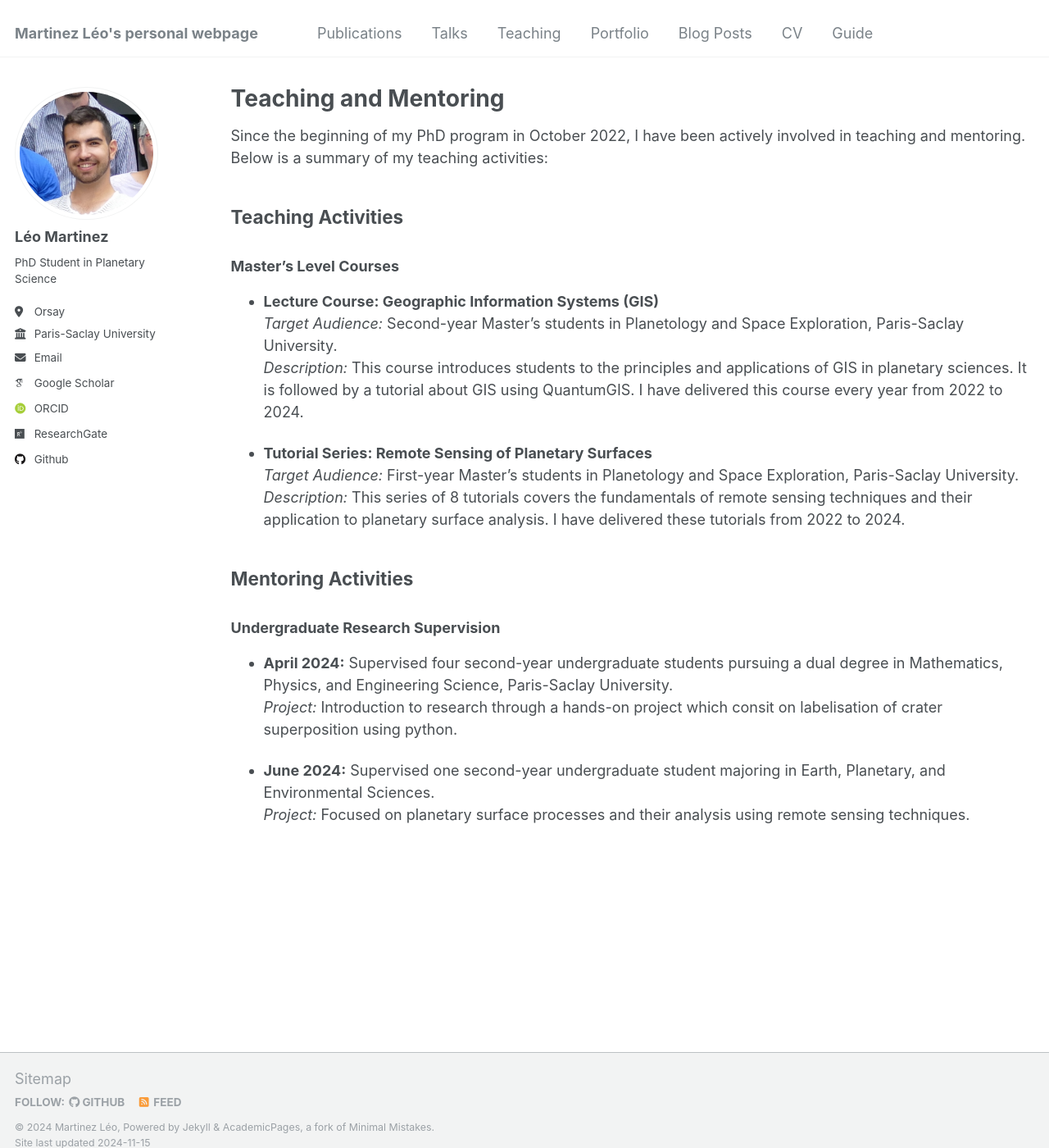
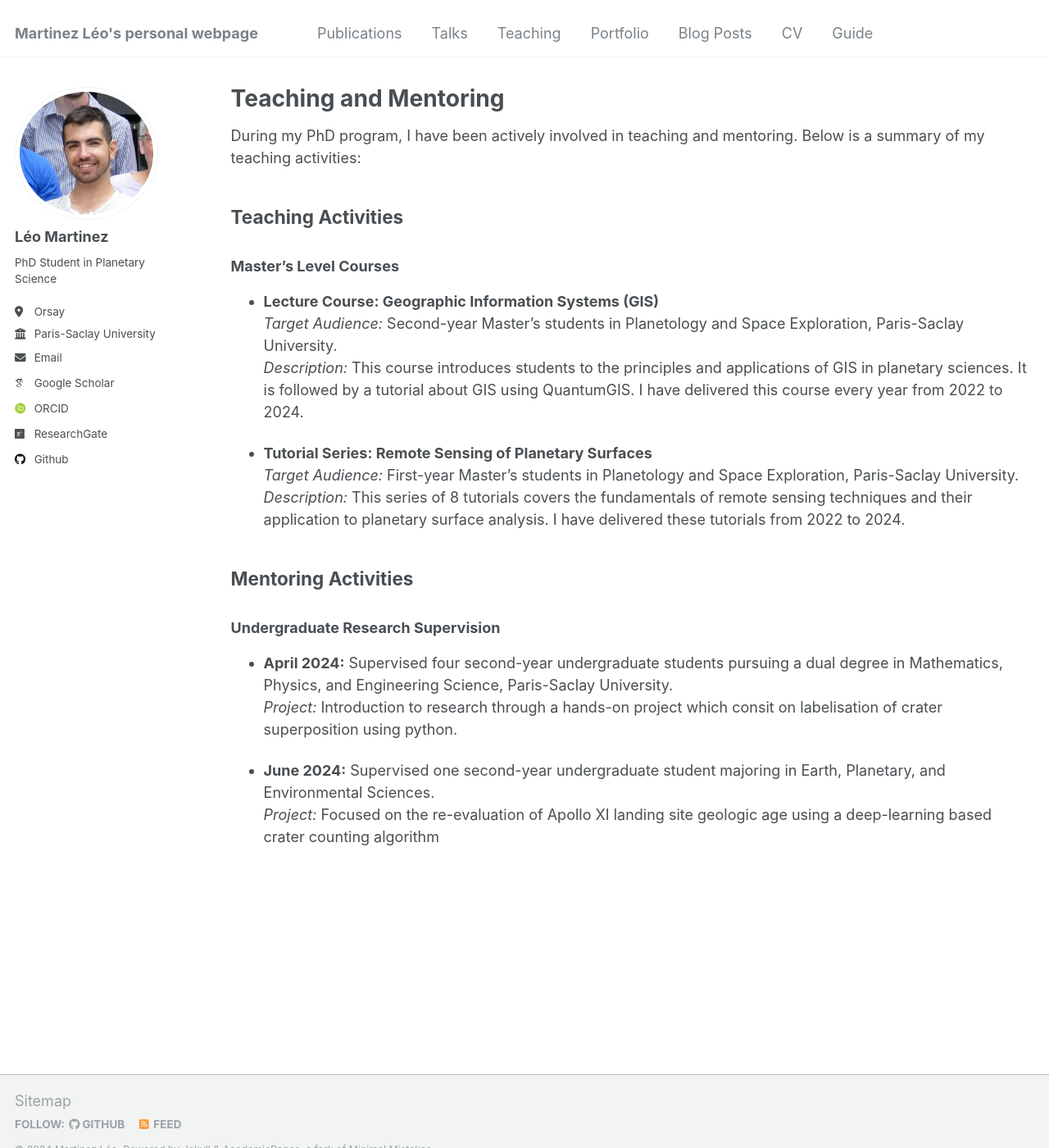
Before and after one commit to leomrtinez/leomrtinez.github.io, a Jekyll site: the page built from _pages/teaching.md, in a window 1280 px wide and 1400 px high. Shown: the whole window at 82% size. Built offline with Jekyll 4.4.1, drawn with Linux system fonts in a browser that asks for light colours; some web fonts are replaced.

Commit message:
Update teaching.md

```diff
--- a/_pages/teaching.md
+++ b/_pages/teaching.md
@@ -7,7 +7,7 @@
 
 {% include base_path %}
 
-Since the beginning of my PhD program in October 2022, I have been actively involved in teaching and mentoring. Below is a summary of my teaching activities:
+During my PhD program, I have been actively involved in teaching and mentoring. Below is a summary of my teaching activities:
 
 ## Teaching Activities
 
@@ -27,4 +27,4 @@
   *Project:* Introduction to research through a hands-on project which consit on labelisation of crater superposition using python.
 
 - **June 2024:** Supervised one second-year undergraduate student majoring in Earth, Planetary, and Environmental Sciences.
-  *Project:* Focused on planetary surface processes and their analysis using remote sensing techniques.
+  *Project:* Focused on the re-evaluation of Apollo XI landing site geologic age using a deep-learning based crater counting algorithm
```
